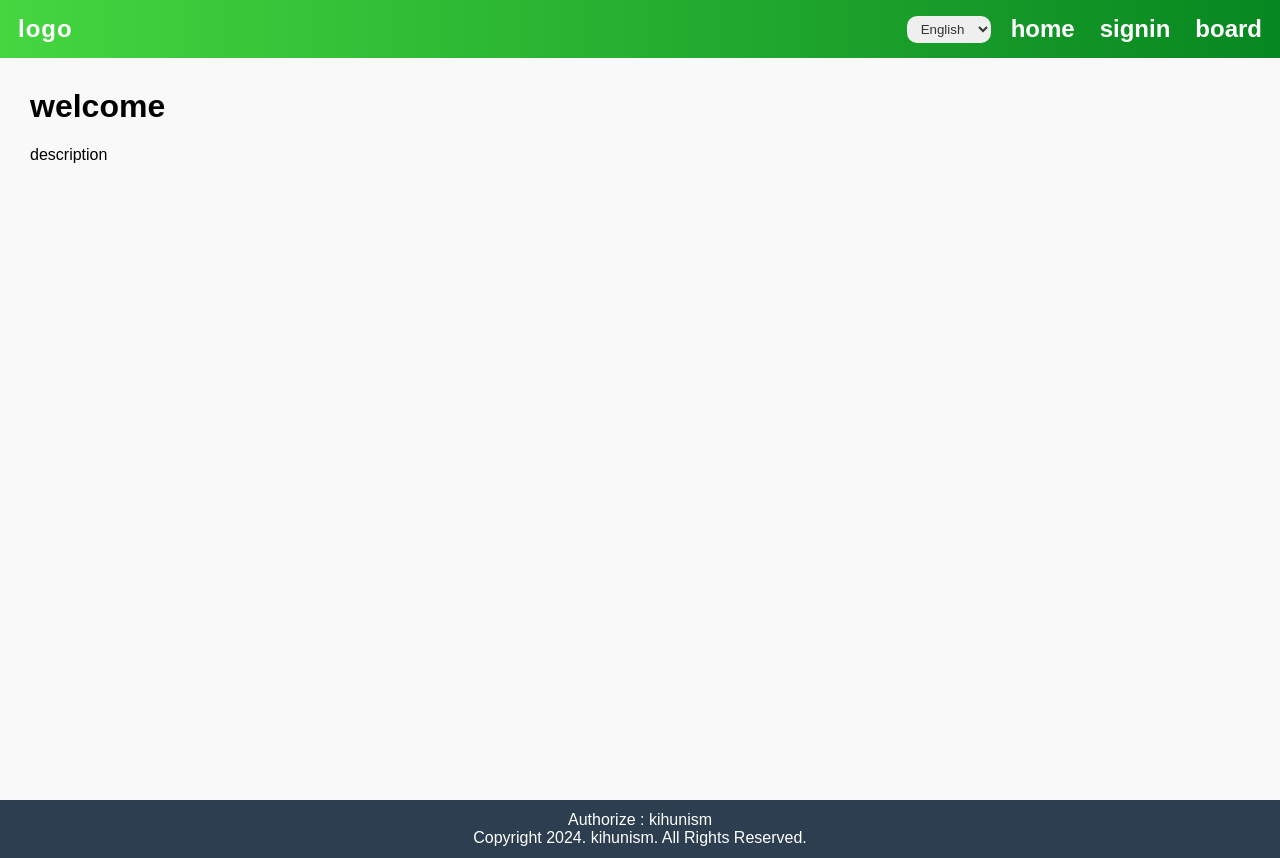
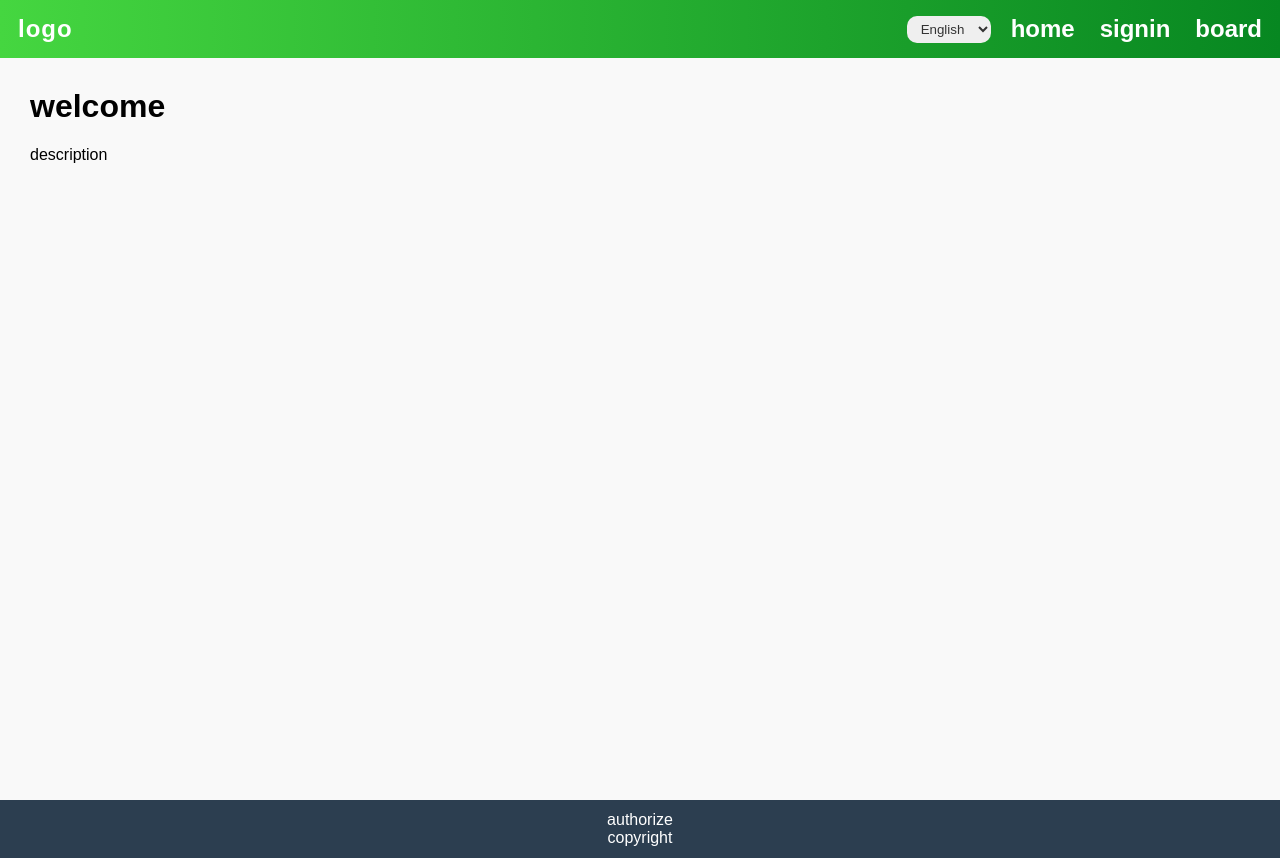
Before and after one commit to codeOccluter/prisma_prac, a Next.js app: page / in a window 1280 px wide. Built offline with nearby package versions, Linux system fonts and the light colour scheme; no server answers.

Commit message:
i18n, footer add

```diff
--- a/public/locales/en/translation.json
+++ b/public/locales/en/translation.json
@@ -8,5 +8,7 @@
     "forgotpw": "Forgot PW",
     "signup": "Sign Up",
     "id": "ID",
-    "pw": "Password"
+    "pw": "Password",
+    "authorize": "kihunism",
+    "copyright": "Copyright 2024. All Right Reserved."
 }
--- a/public/locales/ko/translation.json
+++ b/public/locales/ko/translation.json
@@ -8,5 +8,7 @@
     "forgotpw": "비밀번호 찾기",
     "signup": "회원가입",
     "id": "아이디",
-    "pw": "비밀번호"
+    "pw": "비밀번호",
+    "authorize": "kihunism",
+    "copyright": "Copyright 2024. All Right Reserved."
 }
--- a/src/components/layout/Footer.tsx
+++ b/src/components/layout/Footer.tsx
@@ -1,15 +1,21 @@
+"use client"
+
 import React from "react"
 import styles from "../../../css/layout/footer.module.css"
+import "../../i18n"
+import { useTranslation } from "react-i18next"
 
 const Footer = () => {
+
+    const { t } = useTranslation()
 
     return (
         <footer className={styles.footer}>
             <div className={styles.container}>
                 <div className={styles.info}>
                     <p>
-                        <span>Authorize : kihunism</span><br/>
-                        <span>Copyright 2024. kihunism. All Rights Reserved.</span>
+                        <span>{t('authorize')}</span><br/>
+                        <span>{t('copyright')}</span>
                     </p>
                 </div>
             </div>
```
